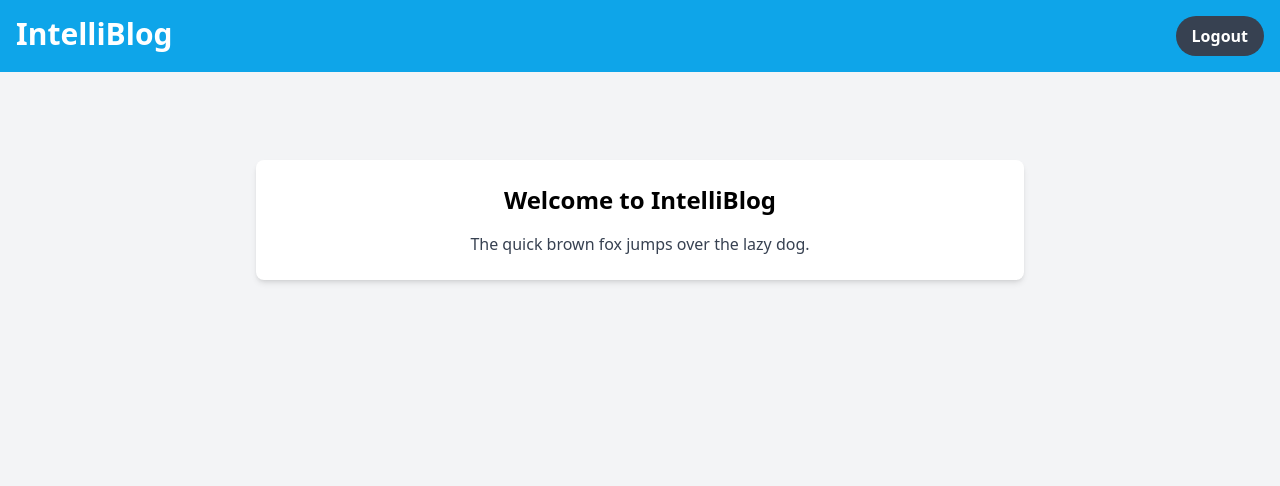
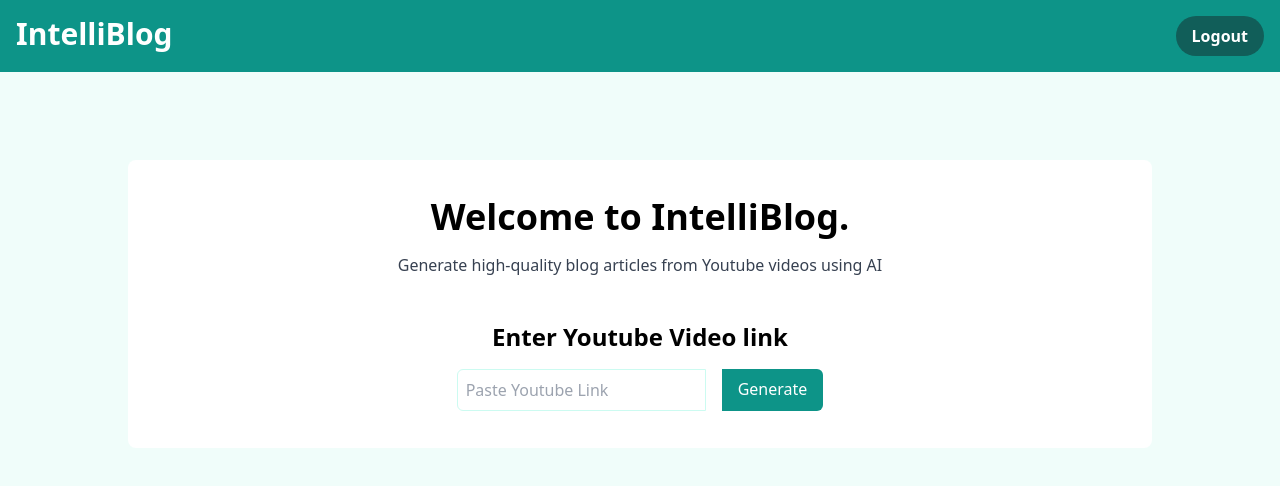
Before and after one commit to Jerroldwyz/IntelliBlog, a website: page src/index.html in a window 1280 px wide. Drawn offline with Linux system fonts and the light colour scheme.

Commit message:
color scheme + introduction section

```diff
--- a/src/index.html
+++ b/src/index.html
@@ -6,16 +6,17 @@
   <link href="./output.css" rel="stylesheet">
   <title>IntelliBlog</title>
 </head>
-<body class="flex flex-col min-h-screen bg-gray-100 font-sans antialised">
+<body class="bg-teal-50 bg-flex flex-col min-h-screen font-sans antialised">
+
   <!-- NavBar -->
-  <nav class="bg-sky-500 p-4 text-white flex justify-between">
+  <nav class="bg-teal-600 p-4 text-white flex justify-between">
     <div>
       <h1 class="text-3xl font-bold">
         IntelliBlog
       </h1>
     </div>
     <div>
-      <button class="bg-gray-700 hover:bg-gray-600 text-white font-bold py-2 px-4 rounded-full">
+      <button class="bg-teal-800 hover:bg-teal-900 text-white font-bold py-2 px-4 rounded-full">
         <a href="#" class="text-white">Logout</a>
       </button>
     </div>
@@ -25,16 +26,27 @@
   <br>
 
   <!-- Main -->
-  <div class="flex-grow container mx-auto mt-10 px-4 sm:px-0">
-    <div class="max-w-3xl mx-auto bg-white p-6 rounded-lg shadow-md transition-transform transform hover:scale-105 flex flex-col">
-
+  <div class="mx-auto mt-10">
+    <div class="max-w-5xl min-h-72 mx-auto bg-white p-6 rounded-lg flex flex-col items-center justify-center text-center">
       <!-- Introduction Section -->
-      <div class="text-center">
-        <h2 class="text-2xl font-semibold mb-4">Welcome to IntelliBlog</h2>
-        <p class="text-gray-700">
-          The quick brown fox jumps over the lazy dog.
-        </p>
-      </div>
+      <section>
+        <div>
+          <h2 class="text-4xl font-semibold mb-4">Welcome to IntelliBlog.</h2>
+          <p class="text-gray-700 text-md">
+            Generate high-quality blog articles from Youtube videos using AI
+          </p>
+        </div>
+      </section>
+      <!-- Youtube Section -->
+      <section class="pt-11">
+        <div>
+          <h2 class="text-2xl mb-4 font-semibold">Enter Youtube Video link</h2>
+          <div class="flex space-x-4">
+            <input id="youtubeLink" type="url" placeholder="Paste Youtube Link" class="flex-grow p-2 border border-teal-100 rounded-l-md">
+            <buton id="generateBlogButton" class="bg-teal-600 text-white px-4 py-2 rounded-r-md hover:bg-teal-700">Generate</buton>
+          </div>
+        </div>
+      </section>
     </div>
   </div>
 </body>
--- a/src/input.css
+++ b/src/input.css
@@ -1,3 +1,9 @@
 @tailwind base;
 @tailwind components;
 @tailwind utilities;
+
+@layer base {
+  .font-outline-1 {
+    -webkit-text-stroke: 1px rgb(148,163,184);
+  }
+}
--- a/tailwind.config.js
+++ b/tailwind.config.js
@@ -1,8 +1,8 @@
-/** @type {import('tailwindcss').Config} */
+// tailwind.config.js
 module.exports = {
-  content: ["./src/**/*.{html,js}"],
+  content: ['./*.{html,js}', './src/**/*.{html,js,jsx,ts,tsx}'],
   theme: {
     extend: {},
   },
   plugins: [],
-}
+};
```
Also changed, not shown: src/output.css.
